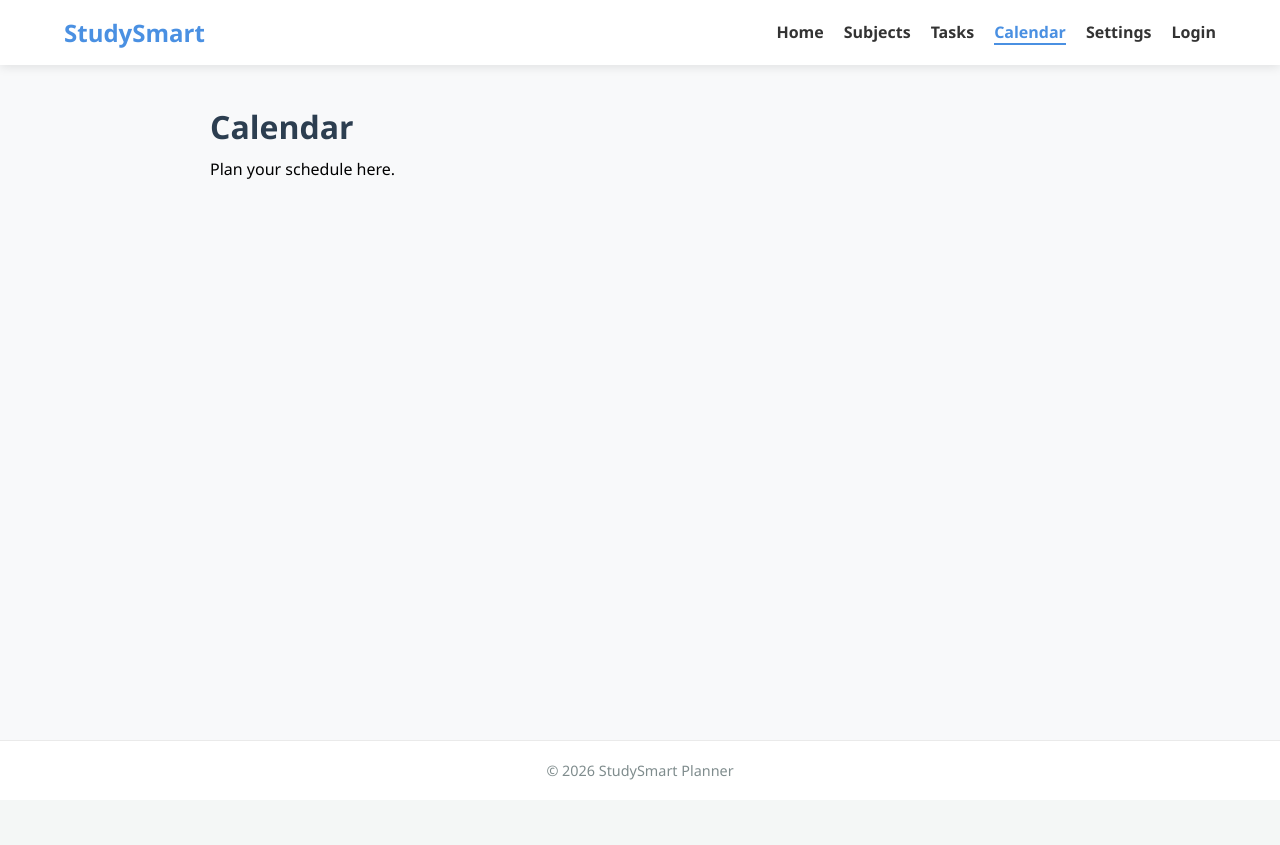
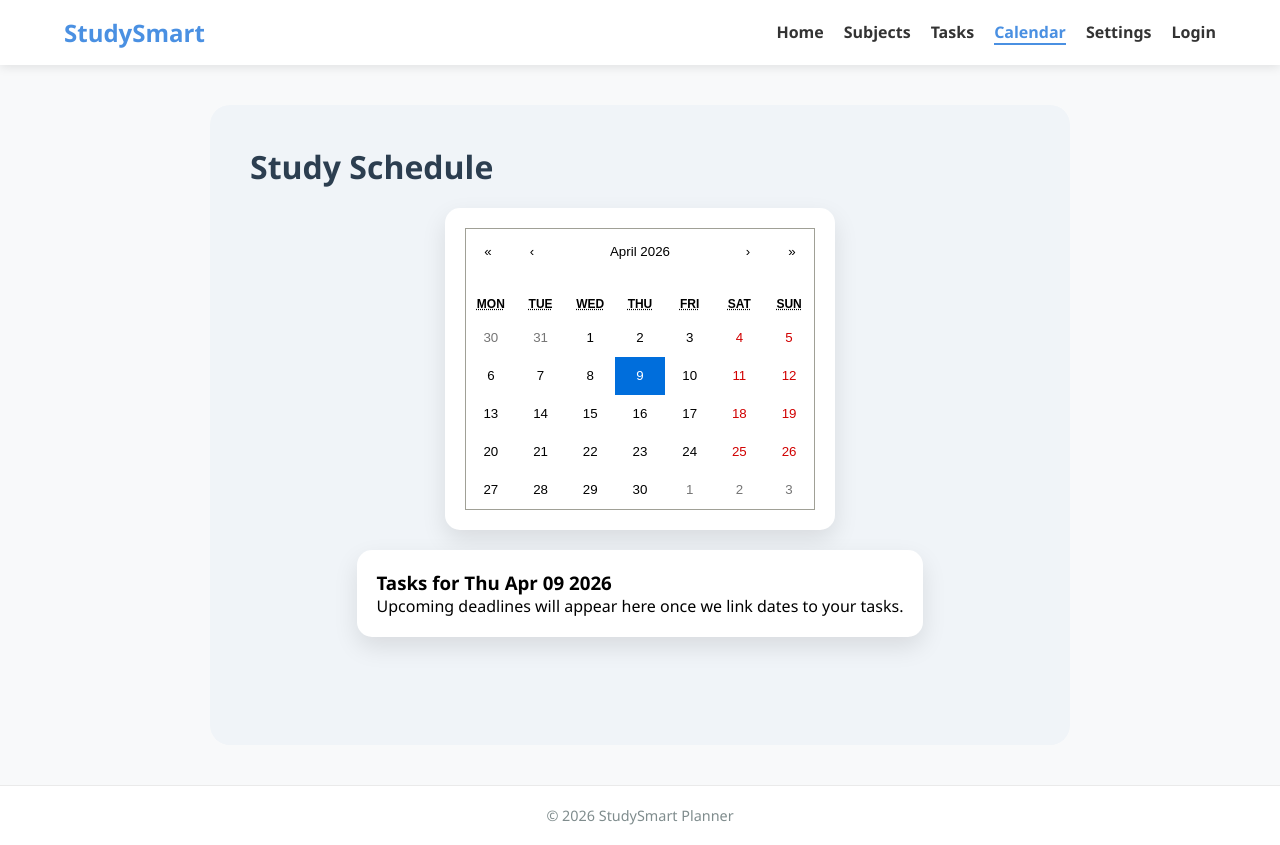
Before and after one commit to Natasha-tech-art/study.planner, a React (Create React App) app: page /calendar in a window 1280 px wide. Before the commit the page ends 800 px from the top, so only its background shows below. Built offline with nearby package versions, Linux system fonts and the light colour scheme.

Commit message:
Add Settings Page

```diff
--- a/src/App.js
+++ b/src/App.js
@@ -4,11 +4,12 @@ import Navbar from './components/Navbar';
 import Footer from './components/Footer';
 import Subjects from './pages/Subjects';
 import Tasks from './pages/Tasks';
+import CalendarPage from './pages/Calendar'; // Ensure the file is named Calendar.js
 import './App.css';
 
+// Only keep placeholders for pages you HAVEN'T created separate files for yet
 const Home = () => <div className="page"><h1>Dashboard</h1><p>Welcome to your study planner!</p></div>;
-const Calendar = () => <div className="page"><h1>Calendar</h1><p>Plan your schedule here.</p></div>;
-const Settings = () => <div className="page"><h1>Settings</h1><p>Adjust your preferences.</p></div>;
+const Settings = () => <div className="page"><h1>Settings</h1><p>Adjust your preferences here.</p></div>;
 const Login = () => <div className="page"><h1>Login</h1><p>Access your account.</p></div>;
 
 function App() {
@@ -27,9 +28,6 @@ function App() {
     localStorage.setItem('study_tasks', JSON.stringify(tasks));
   }, [subjects, tasks]);
 
-  const addSubject = (name) => setSubjects([...subjects, { id: Date.now(), name }]);
-  const deleteSubject = (id) => setSubjects(subjects.filter(s => s.id !== id));
-
   const addTask = (data) => setTasks([...tasks, { id: Date.now(), ...data }]);
   const deleteTask = (id) => setTasks(tasks.filter(t => t.id !== id));
 
@@ -40,15 +38,9 @@ function App() {
         <main className="content-area">
           <Routes>
             <Route path="/" element={<Home />} />
-            <Route
-              path="/subjects"
-              element={<Subjects subjects={subjects} onAdd={addSubject} onDelete={deleteSubject} />}
-            />
-            <Route
-              path="/tasks"
-              element={<Tasks tasks={tasks} subjects={subjects} onAddTask={addTask} onDeleteTask={deleteTask} />}
-            />
-            <Route path="/calendar" element={<Calendar />} />
+            <Route path="/subjects" element={<Subjects subjects={subjects} />} />
+            <Route path="/tasks" element={<Tasks tasks={tasks} subjects={subjects} onAddTask={addTask} onDeleteTask={deleteTask} />} />
+            <Route path="/calendar" element={<CalendarPage tasks={tasks} />} />
             <Route path="/settings" element={<Settings />} />
             <Route path="/login" element={<Login />} />
           </Routes>
--- /dev/null
+++ b/src/pages/Calendar.css
@@ -0,0 +1,28 @@
+.calendar-container {
+  background-color: #f0f4f8;
+  padding: 40px;
+  min-height: 80vh;
+  border-radius: 20px;
+}
+
+.calendar-layout {
+  display: flex;
+  gap: 20px;
+  justify-content: center;
+  flex-wrap: wrap;
+}
+
+.calendar-box {
+  background: white;
+  padding: 20px;
+  border-radius: 15px;
+  box-shadow: 0 10px 25px rgba(0,0,0,0.1);
+}
+
+.day-details {
+  background: white;
+  padding: 20px;
+  border-radius: 15px;
+  min-width: 300px;
+  box-shadow: 0 10px 25px rgba(0,0,0,0.1);
+}
--- a/src/pages/Calendar.js
+++ b/src/pages/Calendar.js
@@ -0,0 +1,32 @@
+import React, { useState } from 'react';
+import Calendar from 'react-calendar';
+import 'react-calendar/dist/Calendar.css';
+import './Calendar.css';
+
+const CalendarPage = ({ tasks }) => {
+  const [date, setDate] = useState(new Date());
+
+  // Function to check if a task exists on a specific date
+  // (We will add date logic to tasks in the next step!)
+  const onChange = (newDate) => {
+    setDate(newDate);
+  };
+
+  return (
+    <div className="calendar-container">
+      <h1>Study Schedule</h1>
+      <div className="calendar-layout">
+        <div className="calendar-box">
+          <Calendar onChange={onChange} value={date} />
+        </div>
+
+        <div className="day-details">
+          <h3>Tasks for {date.toDateString()}</h3>
+          <p>Upcoming deadlines will appear here once we link dates to your tasks.</p>
+        </div>
+      </div>
+    </div>
+  );
+};
+
+export default CalendarPage;
```
Also changed, not shown: src/pages/Settings.js (added, +40 -0 lines).
